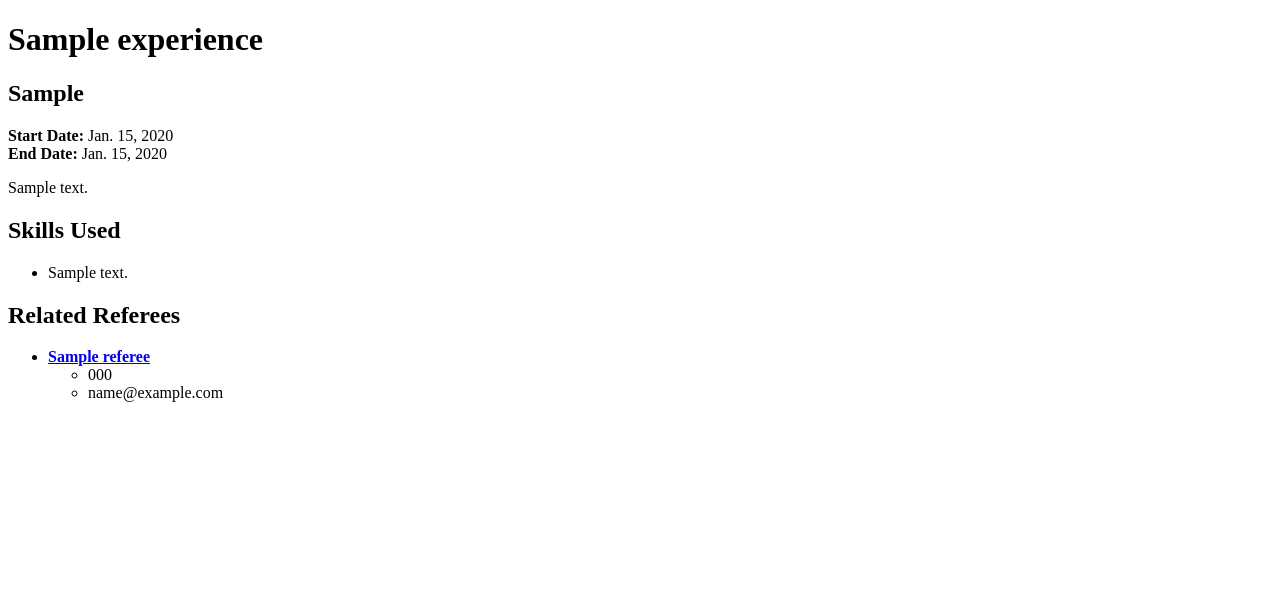
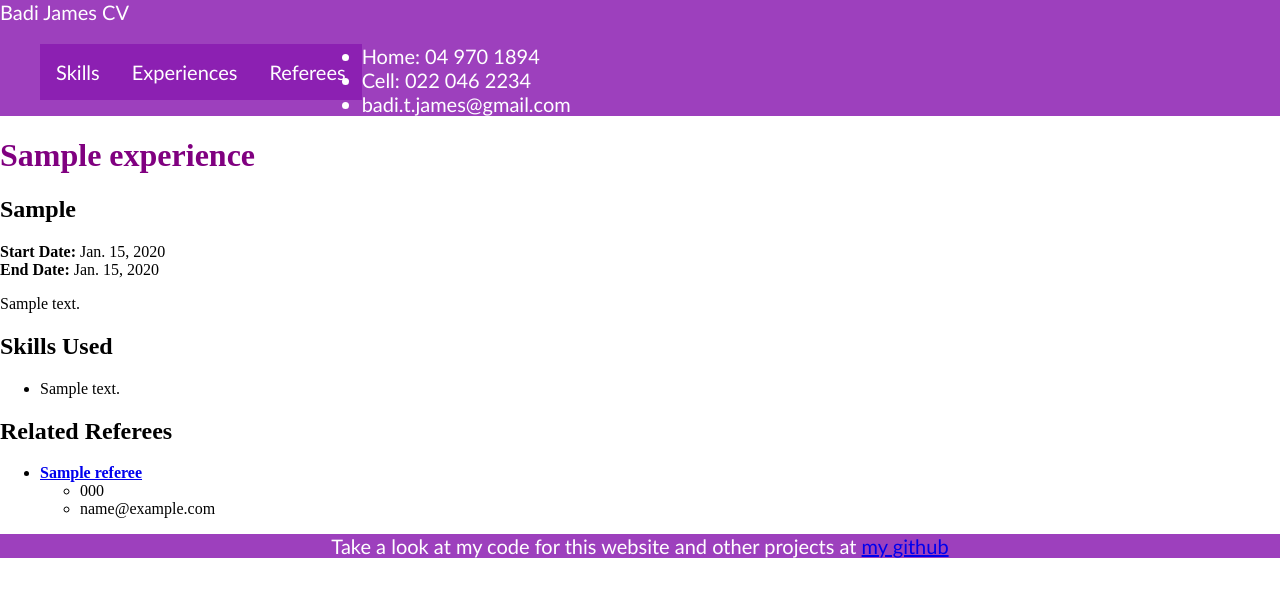
Before and after one commit to MicrowavedScrambledEggs/WebCV, a Django app: a page that uses badicv/templates/badicv/experience_description.html in a window 1280 px wide. Shown: the top 597 px of the page. Run offline with Django 3.2, Linux system fonts and the light colour scheme; tables that the repository leaves empty hold one stand-in row (values such as "Sample post").

Commit message:
All html templates extend a base template

```diff
--- a/badicv/static/badicv/index.css
+++ b/badicv/static/badicv/index.css
@@ -6,6 +6,10 @@
 	background-color: rgba(124, 0, 167, 0.75);
 	color: white;
 	font-size: 20px;
+}
+
+.bottom_bar {
+	position: bottom;
 }
 
 a.titleBar {
@@ -25,6 +29,26 @@ body {
 	padding: 0;
 }
 
-.title_object {
-	float: left;
+ul .title_object{
+    list-style-type: none;
+    margin: 0;
+    padding: 0;
+    overflow: hidden;
+    background-color: rgba(124, 0, 167, 0.5);
 }
+
+li.title_object{
+    float: left;
+}
+
+li.title_object a {
+    display: block;
+    color: white;
+    text-align: center;
+    padding: 16px;
+    text-decoration: none;
+}
+
+li.title_object a:hover {
+    background-color: rgba(124, 0, 167, 1);
+}
--- /dev/null
+++ b/badicv/static/badicv/test.css
@@ -0,0 +1,3 @@
+h1 {
+	color: Purple;
+}
--- /dev/null
+++ b/badicv/templates/badicv/base.html
@@ -0,0 +1,35 @@
+{% load static %}
+
+<!DOCTYPE html>
+<html>
+	<head>
+		<title>Badi James CV {% block name %}{% endblock %}</title>
+		<link rel="stylesheet" type="text/css" href="{% static 'badicv/index.css' %}" />
+		{% block style_sheet %}{% endblock %}
+	</head>
+	<body>
+
+		<div class=titleBar>
+			<div class=title_object>Badi James CV</div>
+			<ul class=title_object>
+				<li class=title_object><a href="/skill/">Skills</a></li>
+				<li class=title_object><a href="/experience/">Experiences</a></li>
+				<li class=title_object><a href="/referee/">Referees</a></li>
+			</ul>
+			<div class=title_object>
+				<ul class=title_object>
+					<li>Home: 04 970 1894</li>
+					<li>Cell: 022 046 2234</li>
+					<li>badi.t.james@gmail.com</li>
+				</ul>
+			</div>
+		</div>
+		{% block content %}
+		{% endblock %}
+
+		<div class=bottom_bar>
+			Take a look at my code for this website and other projects at
+			<a href="https://github.com/MicrowavedScrambledEggs">my github</a>
+		</div>
+	</body>
+</html>
--- a/badicv/templates/badicv/experience_description.html
+++ b/badicv/templates/badicv/experience_description.html
@@ -1,10 +1,12 @@
-<!DOCTYPE html>
-<html>
-<head>
-<title>Badi James CV {{ex.name}}</title>
-</head>
-<body>
+{% extends 'badicv/base.html' %}
+{% load staticfiles %}
 
+{% block name %}{{ex.name}}{% endblock %}
+{% block style_sheet %}
+	<link rel="stylesheet" type="text/css" href="{% static 'badicv/test.css' %}" />
+{% endblock %}
+
+{% block content %}
 <h1>{{ex.name}}</h1>
 
 <h2>{{ex.location}}</h2>
@@ -43,7 +45,7 @@
 		</li>
 
 	{% endfor %}
+	</ul>
 {% endif %}
 
-</body>
-</html>
+{% endblock %}
```
Also changed, not shown: badicv/templates/badicv/experience_search.html (+5 -8 lines), badicv/templates/badicv/index.html (+3 -32 lines), badicv/templates/badicv/referee_description.html (+5 -7 lines), badicv/templates/badicv/referee_list.html (+6 -8 lines), badicv/templates/badicv/skill_description.html (+6 -8 lines), badicv/templates/badicv/skill_search.html (+6 -8 lines).
